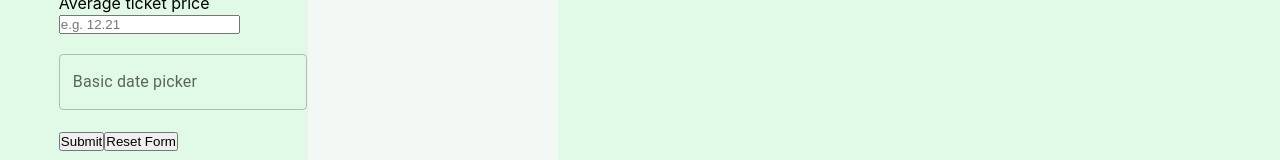
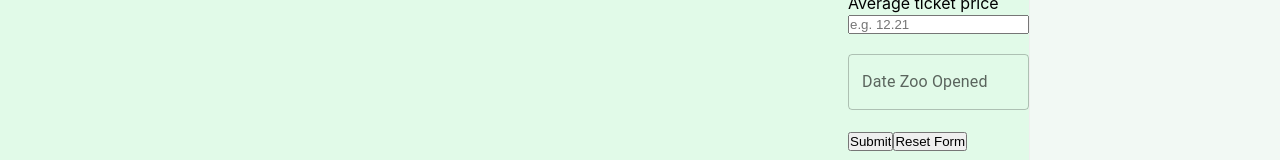
Before and after one commit to StewartRowney/zoo-management-app-react, a React (Create React App) app: page /zoos in a window 1280 px wide. Shown: the part 210-370 px from the top of the page. Built offline with nearby package versions, Linux system fonts and the light colour scheme; no server answers.

Commit message:
stashing

```diff
--- a/src/components/AddZooForm.js
+++ b/src/components/AddZooForm.js
@@ -13,6 +13,7 @@ const AddZooForm = () => {
         location: "",
         visitorCapacity: "",
         ticketPrice: "",
+        startDate: ""
     } });
 
     const [cleared, setCleared] = useState(false);
@@ -27,7 +28,6 @@ const AddZooForm = () => {
             const timeout = setTimeout(() => {
                 setCleared(false);
             }, 1500);
-
             return () => clearTimeout(timeout);
         }
         return () => { };
@@ -116,7 +116,7 @@ const AddZooForm = () => {
                     render={({ field }) =>
                         <LocalizationProvider dateAdapter={AdapterDayjs}>
                             <DatePicker
-                                label="Basic date picker"
+                                label="Date Zoo Opened"
                                 slotProps={{
                                     field: { clearable: true, onClear: () => setCleared(true) },
                                 }} />
@@ -131,7 +131,7 @@ const AddZooForm = () => {
             <div>
                 <br></br>
                 <input type="Submit" />
-      <input type="reset" value="Reset Form" />
+                <input type="reset" value="Reset Form" />
             </div>
         </form>
     );
--- a/src/components/Zoos.js
+++ b/src/components/Zoos.js
@@ -1,5 +1,6 @@
 import { useEffect, useState} from "react"
 import './Zoo.css';
+import './Animals.css';
 
 const Zoos = () => {
     const [zoos, setZoos] = useState([]);
@@ -13,7 +14,7 @@ const Zoos = () => {
 
     return (
 
-        <div>
+        <div className="animal-background">
           <h2>Zoos</h2>
           <ul>
             {zoos.map(zoo => (
```
